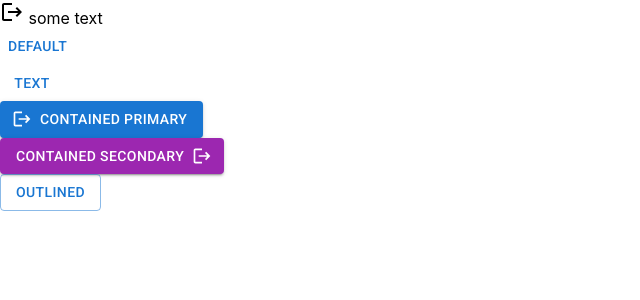
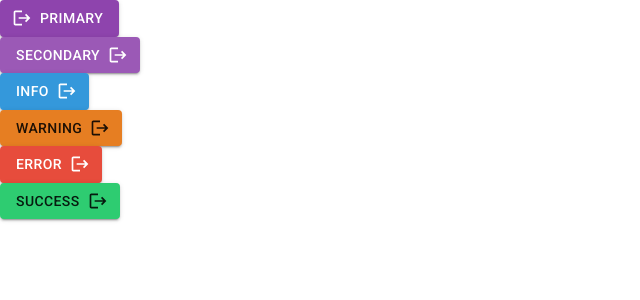
Before and after one commit to coderoadpl/frontend--material-ui--task-17, a React (Create React App) app: page / in a window 1280 px wide. Shown: the top 300 px of the page, without its empty margins (0-640 px from the left). Built offline with nearby package versions, Linux system fonts and the light colour scheme.

Commit message:
Colors changed

```diff
--- a/src/App.js
+++ b/src/App.js
@@ -7,24 +7,12 @@ import { Logout as LogoutIcon } from '@mui/icons-material'
 export const App = () => {
   return (
     <div>
-      <LogoutIcon /> some text
-      <br />
-      <Button>
-        DEFAULT
-      </Button>
-      <br />
-      <Button
-        variant={'text'}
-      >
-        TEXT
-      </Button>
-      <br />
       <Button
         variant={'contained'}
         color={'primary'}
         startIcon={<LogoutIcon />}
       >
-        CONTAINED PRIMARY
+        PRIMARY
       </Button>
       <br />
       <Button
@@ -32,14 +20,41 @@ export const App = () => {
         color={'secondary'}
         endIcon={<LogoutIcon />}
       >
-        CONTAINED SECONDARY
+        SECONDARY
       </Button>
       <br />
       <Button
-        variant={'outlined'}
+        variant={'contained'}
+        color={'info'}
+        endIcon={<LogoutIcon />}
       >
-        OUTLINED
+        INFO
       </Button>
+      <br />
+      <Button
+        variant={'contained'}
+        color={'warning'}
+        endIcon={<LogoutIcon />}
+      >
+        WARNING
+      </Button>
+      <br />
+      <Button
+        variant={'contained'}
+        color={'error'}
+        endIcon={<LogoutIcon />}
+      >
+        ERROR
+      </Button>
+      <br />
+      <Button
+        variant={'contained'}
+        color={'success'}
+        endIcon={<LogoutIcon />}
+      >
+        SUCCESS
+      </Button>
+      <br />
     </div>
   )
 }
--- a/src/theme.js
+++ b/src/theme.js
@@ -1,5 +1,26 @@
 import { createTheme } from '@mui/material'
 
-export const theme = createTheme({})
+export const theme = createTheme({
+  palette: {
+    primary: {
+      main: '#8e44ad'
+    },
+    secondary: {
+      main: '#9b59b6'
+    },
+    info: {
+      main: '#3498db'
+    },
+    warning: {
+      main: '#e67e22'
+    },
+    error: {
+      main: '#e74c3c'
+    },
+    success: {
+      main: '#2ecc71'
+    }
+  }
+})
 
-console.log(theme)
+console.log('theme', theme)
```
